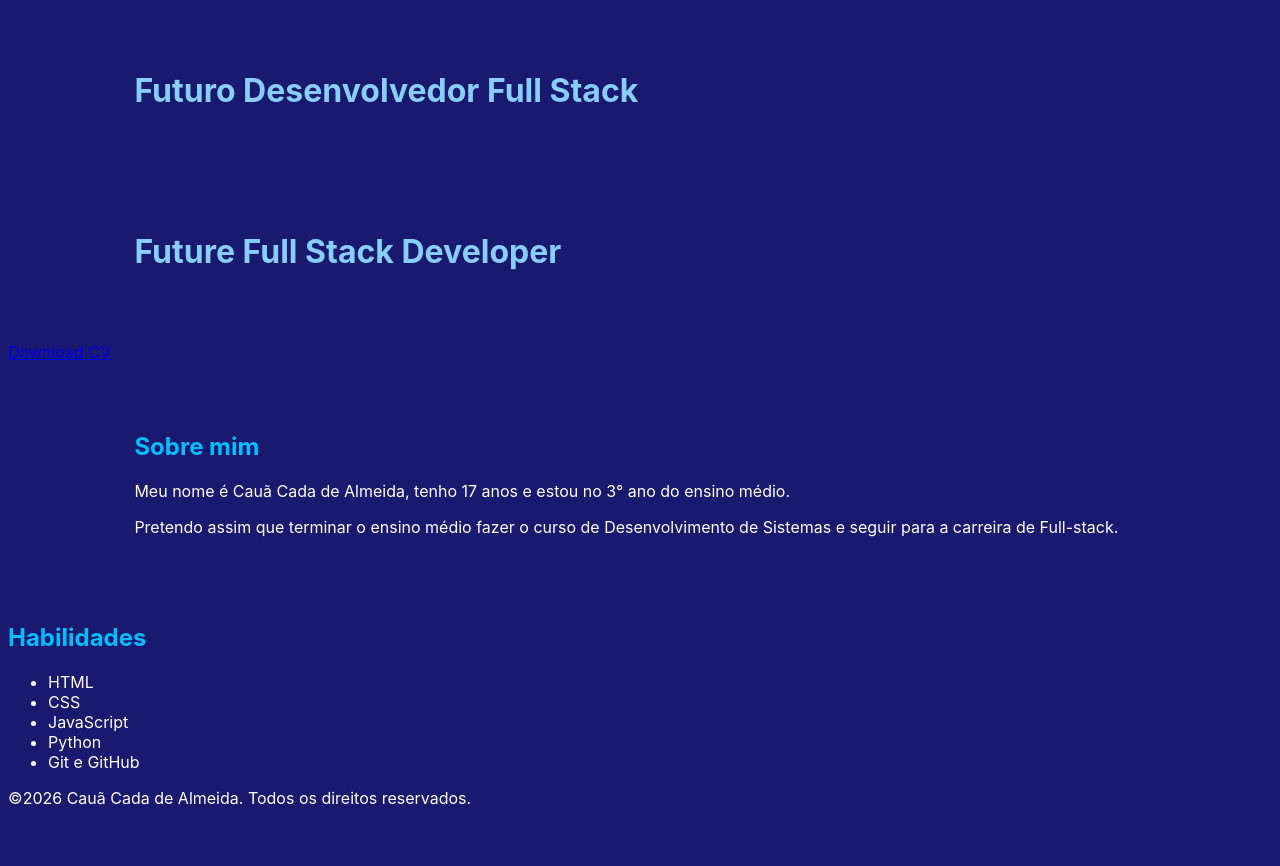
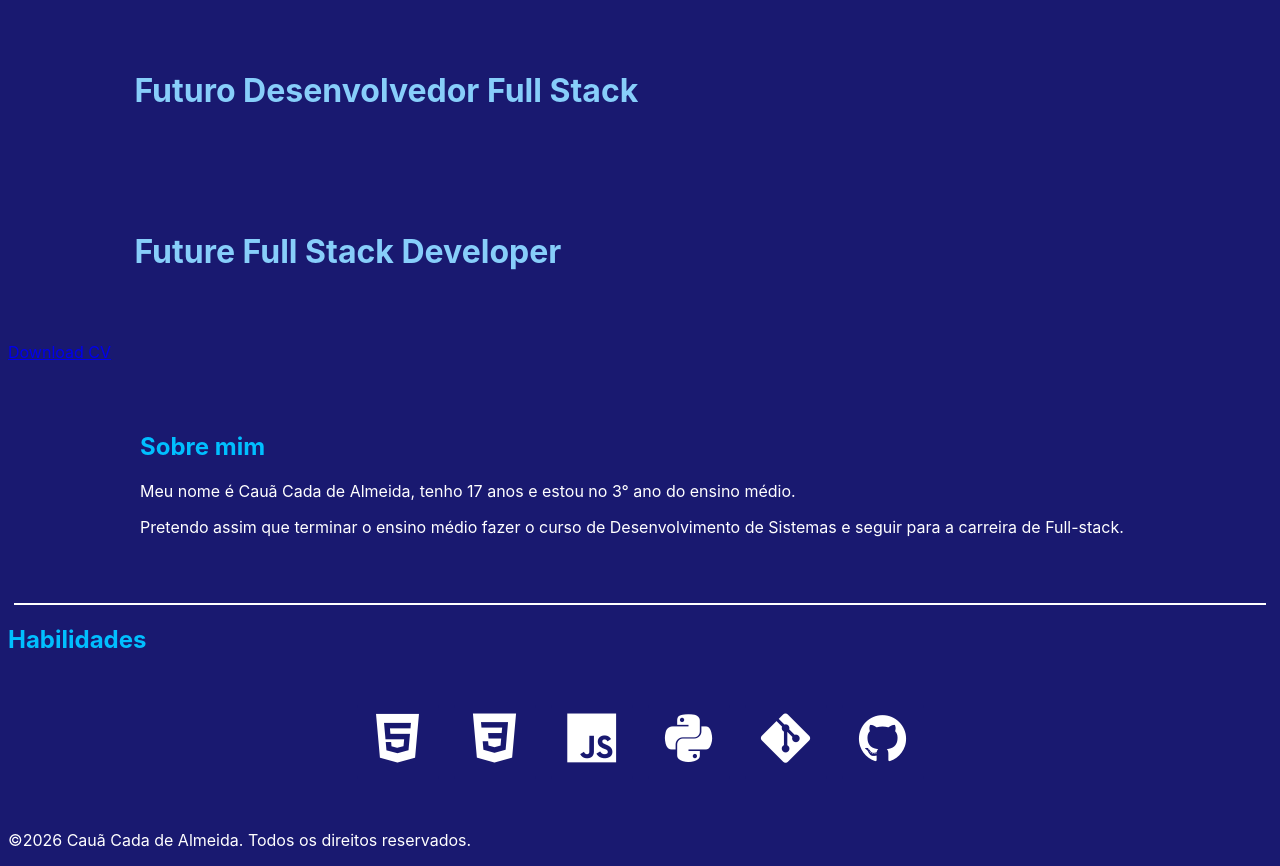
Before and after one commit to Cadazx-Dev/my_portifolio, a plain HTML site: page Index.html in a window 1280 px wide. Before the commit the page ends 824 px from the top, so only its background shows below. Drawn offline with nearby package versions, Linux system fonts and the light colour scheme.

Commit message:
Adição do devicon

```diff
--- a/Index.html
+++ b/Index.html
@@ -5,6 +5,8 @@
     <meta name="viewport" content="width=device-width, initial-scale=1.0">
     <title>Portfólio | Cauã Cada</title>
     <link rel="stylesheet" href="style.css">
+    <link rel="stylesheet" type='text/css' href="https://cdn.jsdelivr.net/gh/devicons/devicon@latest/devicon.min.css" />
+
 
 </head>
 <body>
@@ -28,12 +30,13 @@
                 <section>
                 <div>
                         <h2>Habilidades</h2>
-                        <ul>
-                                <li>HTML</li>
-                                <li>CSS</li>
-                                <li>JavaScript</li>
-                                <li>Python</li>
-                                <li>Git e GitHub</li>
+                        <ul class="hab">
+                                <li><i class="devicon-html5-plain"></i></li>
+                                <li><i class="devicon-css3-plain"></i></li>
+                                <li><i class="devicon-javascript-plain"></i></li>
+                                <li><i class="devicon-python-plain"></i></li>
+                                <li><i class="devicon-git-plain"></i></li>
+                                <li><i class="devicon-github-plain"></i></li>
                         </ul>
                 </div>
                 </section>
--- a/style.css
+++ b/style.css
@@ -1,8 +1,9 @@
 :root {
     --cor-fundo: #191970;
     --cor-texto: #FFFFFF;
-    --h1-color: #87CEFA;
-    --h2-color: #00BFFF;
+    --h1-color:  #87CEFA;
+    --h2-color:  #00BFFF;
+    --cor-borda: #000000;
 }
 
 body {
@@ -23,5 +24,29 @@ h2 {
 
 .ab {
     padding: 50px 10%;
+    max-width: 1000px;
+    margin: 0 auto;
+    border-bottom: var(--cor-texto) 2px solid;
+}
 
+.hab {
+    display: flex;
+    flex-wrap: wrap;
+    justify-content: center;
+    font-size: 50px;
+    gap: 15px;
+    list-style: none;
+    padding: 0;
 }
+
+.hab li {
+    background-color: var(--cor-fundo);
+    color: var(--cor-texto);
+    padding: 8px 16px;
+    border-radius: 4px;
+}
+
+.hab li:hover {
+    background-color: var(--h1-color);
+    transition: 0.3s;
+}
```
